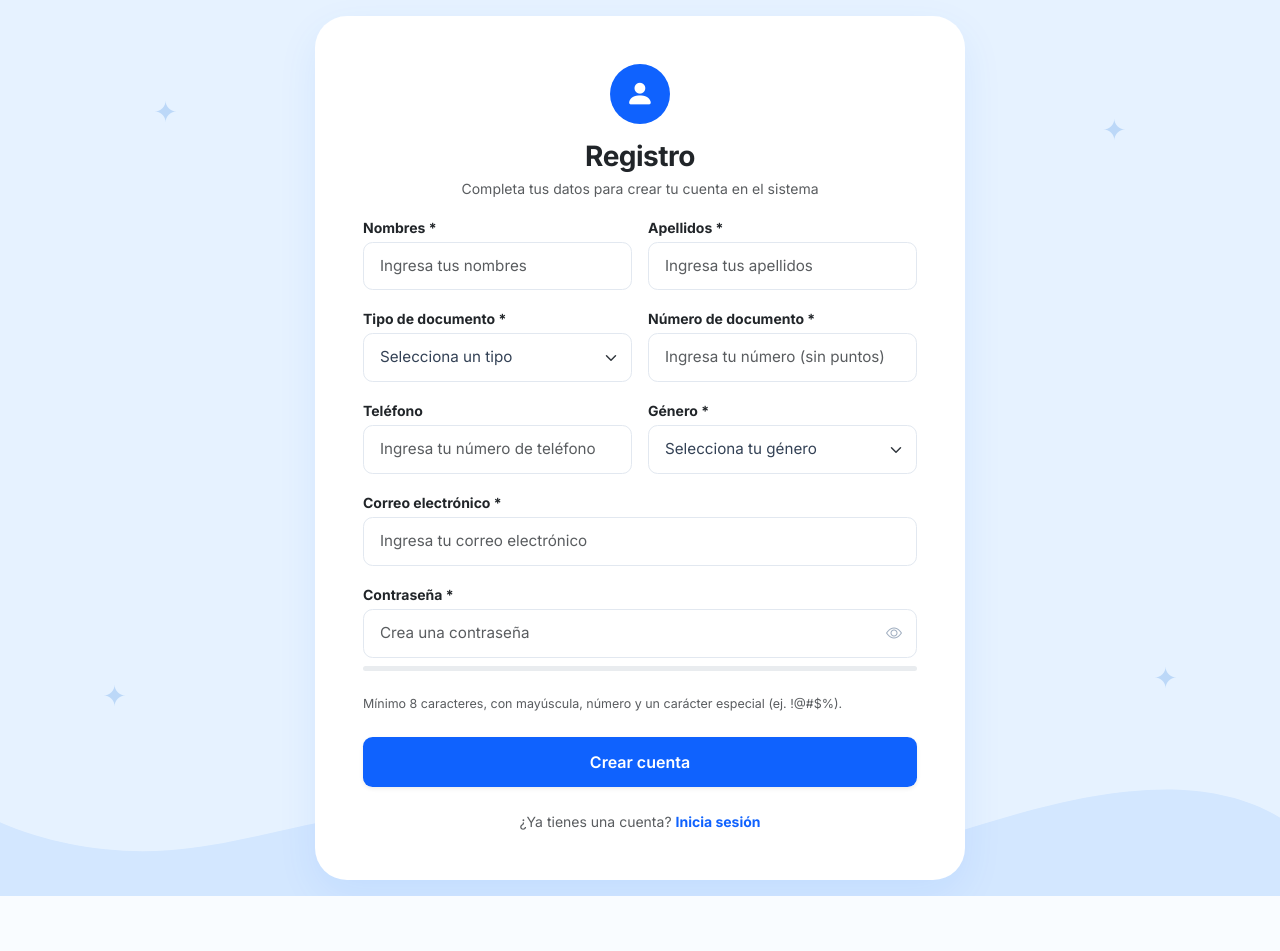
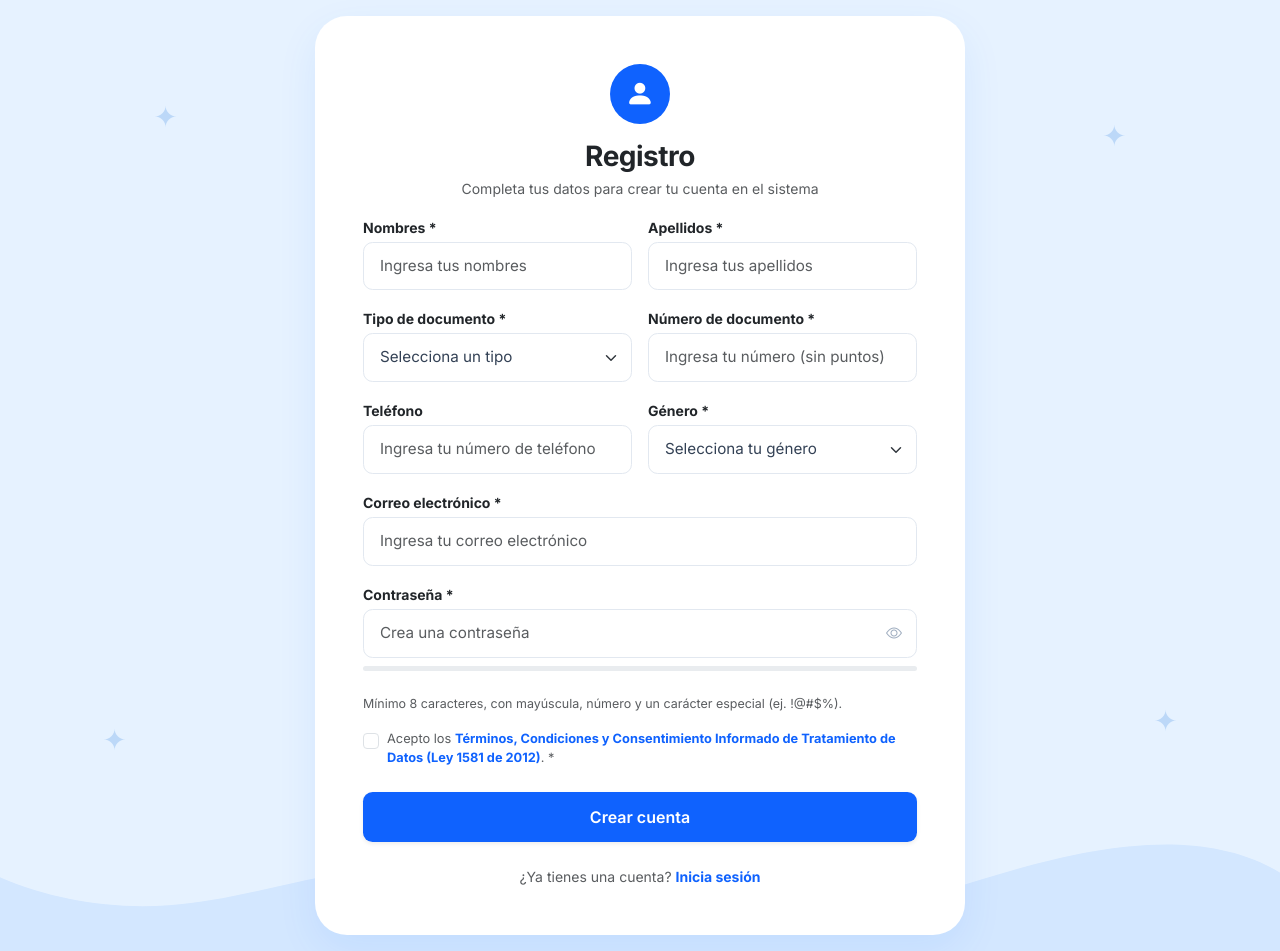
Before and after one commit to maiquito2236/IMPACTO, a Laravel app: page /registro in a window 1280 px wide. Before the commit the page ends 896 px from the top, so only its background shows below. Run offline with Laravel 12, Linux system fonts and the light colour scheme.

Commit message:
UPDATE - Mejora en seguridad y notificacion al correo de cita agendada

```diff
--- a/app/Http/Controllers/Admin/PerfilController.php
+++ b/app/Http/Controllers/Admin/PerfilController.php
@@ -44,7 +44,6 @@ class PerfilController extends Controller
             'NOMBRES'          => $request->input('nombres'),
             'APELLIDOS'        => $request->input('apellidos'),
             'TIPO_DOCUMENTO'   => $request->input('tipo_documento'),
-            'NUMERO_DOCUMENTO' => $request->input('numero_documento'),
             'TELEFONO'         => $telefono,
             'CORREO'           => $request->input('correo'),
             'GENERO'           => $request->input('genero'),
--- a/app/Http/Controllers/Auth/AuthController.php
+++ b/app/Http/Controllers/Auth/AuthController.php
@@ -143,6 +143,10 @@ class AuthController extends Controller
 
         // Limpiar puntos, guiones y espacios del documento
         $numDoc = preg_replace('/\D/', '', $rawNumDoc);
+
+        if (!$request->has('acepta_terminos')) {
+            return back()->withInput()->with('ERROR', 'Debes aceptar los Términos, Condiciones y el Consentimiento Informado de Tratamiento de Datos.');
+        }
 
         if (empty($tipoDoc) || empty($numDoc) || empty($nombres) || empty($apellidos) || empty($correo) || empty($pass) || empty($genero)) {
             return back()->withInput()->with('ERROR', 'Todos los campos obligatorios deben ser diligenciados.');
--- a/app/Http/Controllers/Odontologo/PerfilController.php
+++ b/app/Http/Controllers/Odontologo/PerfilController.php
@@ -91,14 +91,13 @@ class PerfilController extends Controller
 
             DB::beginTransaction();
 
-            // 1. Actualizar usuarios
+            // 1. Actualizar usuarios (sin alterar el número de documento)
             DB::table('usuarios')
                 ->where('ID_USUARIOS', $idUsuario)
                 ->update([
                     'NOMBRES' => $nombres,
                     'APELLIDOS' => $apellidos,
                     'TIPO_DOCUMENTO' => $tipoDoc,
-                    'NUMERO_DOCUMENTO' => $numDoc,
                     'GENERO' => $genero,
                     'FECHA_NACIMIENTO' => $fechaNac,
                     'DIRECCION' => $direccion,
@@ -144,6 +143,9 @@ class PerfilController extends Controller
 
             // 3. Contraseña
             if (!empty($passNueva)) {
+                if (!preg_match('/^(?=.*[A-Z])(?=.*\d)(?=.*[\W_]).{8,}$/', $passNueva)) {
+                    throw new Exception('La contraseña debe tener mínimo 8 caracteres, incluir una mayúscula, un número y un carácter especial.');
+                }
                 DB::table('usuarios')
                     ->where('ID_USUARIOS', $idUsuario)
                     ->update(['CONTRASEÑA' => Hash::make($passNueva)]);
--- a/app/Http/Controllers/Paciente/PerfilController.php
+++ b/app/Http/Controllers/Paciente/PerfilController.php
@@ -141,7 +141,6 @@ class PerfilController extends Controller
             'NOMBRES'          => $nombres,
             'APELLIDOS'        => $apellidos,
             'TIPO_DOCUMENTO'   => $tipoDoc,
-            'NUMERO_DOCUMENTO' => $numDoc,
             'TELEFONO'         => $telefono,
             'GENERO'           => $genero,
             'FECHA_NACIMIENTO' => $fechaNac ?: null,
--- a/resources/views/auth/registro.blade.php
+++ b/resources/views/auth/registro.blade.php
@@ -108,7 +108,14 @@
             </div>
             <div id="strengthText" class="small mt-1 fw-bold" style="min-height: 20px;"></div>
 
-            <div class="text-muted mb-4" style="font-size: 0.78rem;">Mínimo 8 caracteres, con mayúscula, número y un carácter especial (ej. !@#$%).</div>
+            <div class="text-muted mb-3" style="font-size: 0.78rem;">Mínimo 8 caracteres, con mayúscula, número y un carácter especial (ej. !@#$%).</div>
+
+            <div class="form-check mb-4">
+                <input class="form-check-input" type="checkbox" id="acepta_terminos" name="acepta_terminos" value="1" required {{ old('acepta_terminos') ? 'checked' : '' }}>
+                <label class="form-check-label small text-muted" for="acepta_terminos" style="font-size: 0.8rem;">
+                    Acepto los <a href="#" data-bs-toggle="modal" data-bs-target="#modalTerminos" class="text-decoration-none fw-bold" style="color: #0F62FE;">Términos, Condiciones y Consentimiento Informado de Tratamiento de Datos (Ley 1581 de 2012)</a>. *
+                </label>
+            </div>
 
             <button type="submit" class="btn btn-registrar w-100 mb-4 shadow-sm">Crear cuenta</button>
 
@@ -124,6 +131,31 @@
         </svg>
     </div>
 
+    <!-- Modal de Términos, Condiciones y Consentimiento Informado -->
+    <div class="modal fade" id="modalTerminos" tabindex="-1" aria-labelledby="modalTerminosLabel" aria-hidden="true">
+        <div class="modal-dialog modal-dialog-centered modal-dialog-scrollable">
+            <div class="modal-content border-0 rounded-4 shadow">
+                <div class="modal-header border-bottom">
+                    <h5 class="modal-title fw-bold" id="modalTerminosLabel" style="color: #0F172A;">
+                        <i class="bi bi-shield-check text-primary me-2"></i>Términos y Consentimiento Informado
+                    </h5>
+                    <button type="button" class="btn-close" data-bs-dismiss="modal" aria-label="Cerrar"></button>
+                </div>
+                <div class="modal-body small text-muted" style="line-height: 1.65;">
+                    <p><strong>1. Autorización de Tratamiento de Datos Personales (Ley 1581 de 2012):</strong><br>
+                    Al registrarte en la plataforma <strong>SIGCO — Odonto Estética</strong>, autorizas de manera previa, expresa e informada el almacenamiento y tratamiento de tus datos personales y de salud (historia clínica, citas, antecedentes médicos, odontograma y facturación) exclusivamente para la prestación de servicios odontológicos y comunicaciones relacionadas.</p>
+                    <p><strong>2. Consentimiento Informado General:</strong><br>
+                    Declaras que la información suministrada es veraz y aceptas recibir notificaciones sobre agendamiento, recordatorios, cambios de citas y presupuestos al correo electrónico registrado. Los procedimientos clínicos específicos serán explicados por el odontólogo tratante antes de su ejecución.</p>
+                    <p class="mb-0"><strong>3. Confidencialidad y Derechos del Titular (Resolución 1995 de 1999):</strong><br>
+                    Tu historia clínica es confidencial y de acceso restringido al personal autorizado. Podrás consultar, actualizar y exportar tus datos personales y registros clínicos en cualquier momento desde tu portal de paciente.</p>
+                </div>
+                <div class="modal-footer border-top">
+                    <button type="button" class="btn btn-primary btn-sm px-4 rounded-3" data-bs-dismiss="modal" onclick="document.getElementById('acepta_terminos').checked = true;">Aceptar y cerrar</button>
+                </div>
+            </div>
+        </div>
+    </div>
+
     <script src="https://cdn.jsdelivr.net/npm/bootstrap@5.3.3/dist/js/bootstrap.bundle.min.js"></script>
     <script src="{{ asset('js/auth/registro.js') }}"></script>
 </body>
```
Also changed, not shown: app/Http/Controllers/Paciente/MercadoPagoController.php (+14 -8 lines), resources/views/emails/notificacion_cita.blade.php (added, +62 -0 lines).
